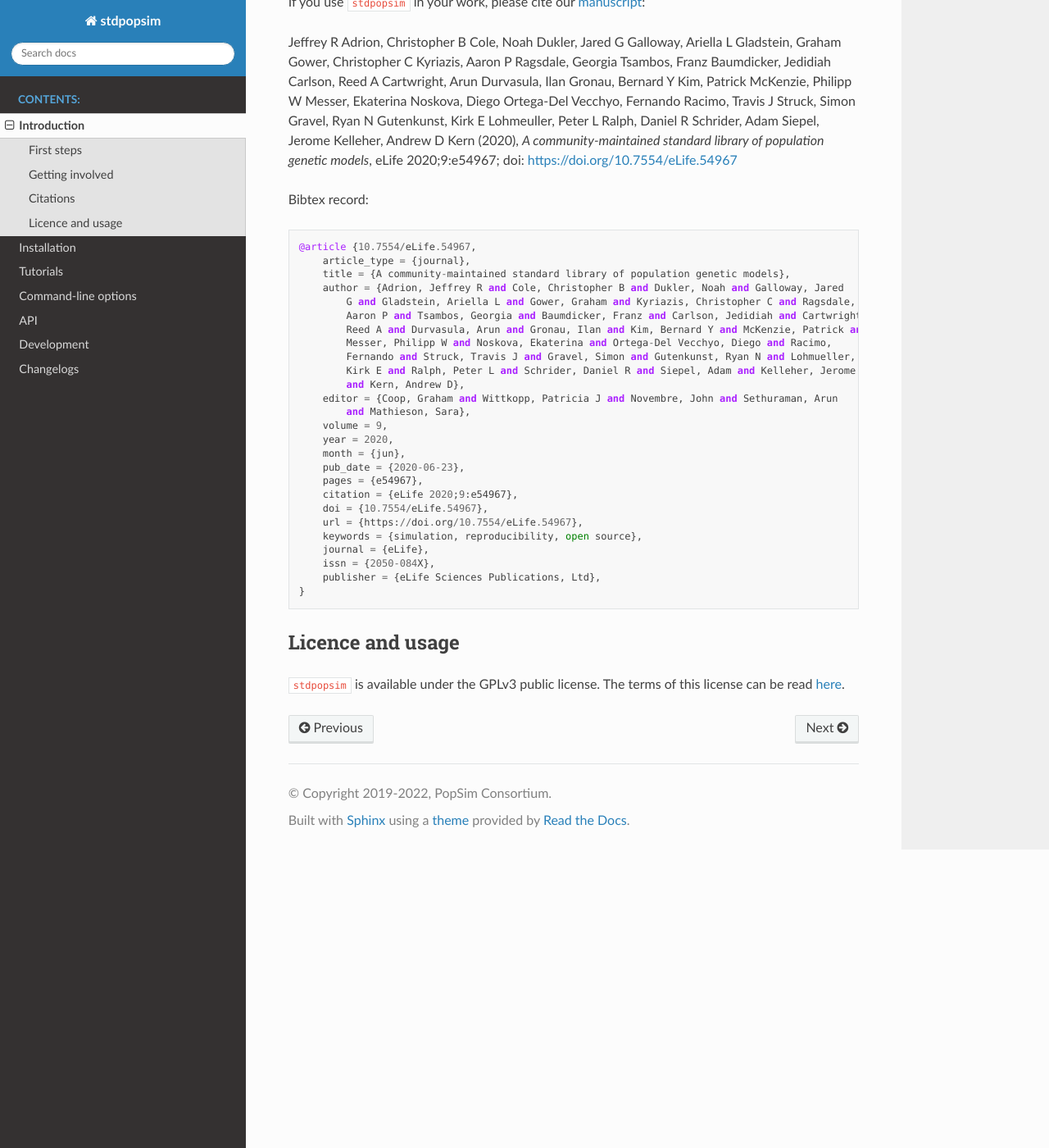
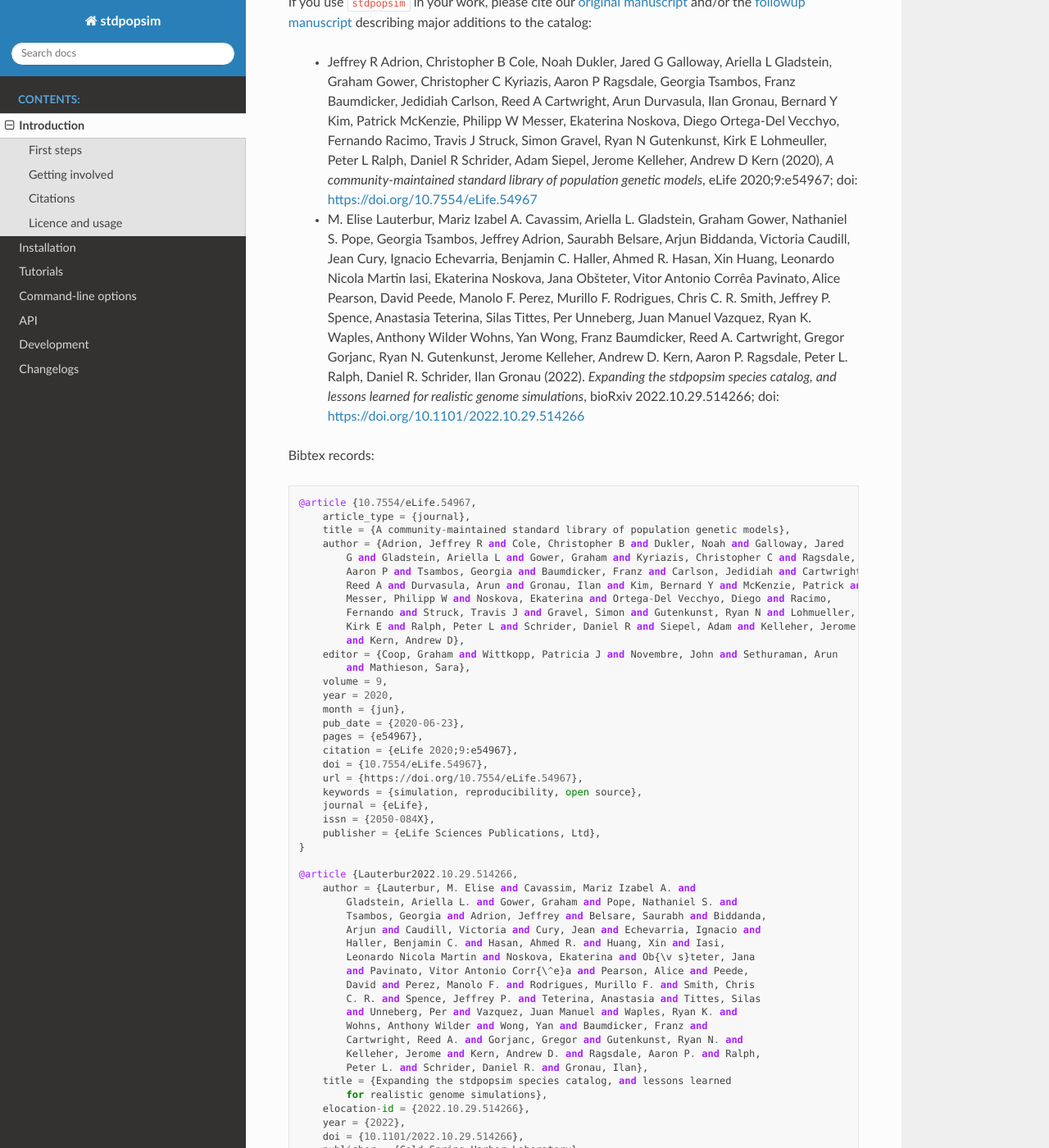
Before and after one commit to popsim-consortium/stdpopsim, a Sphinx documentation site: the page built from docs/introduction.rst, in a window 1280 px wide and 1400 px high, scrolled down 1191 px. Shown: the whole window at 82% size. Built offline with Sphinx 7.4.7 and the Read the Docs theme 2.0.0, drawn with Linux system fonts in a browser that asks for light colours; pages that are not in the unit, such as notebooks, are missing from menus; some of the changed text lies outside the part shown.

Commit message:
Add preprint DOI to docs for 0.2.0 (#1411)
* Add doi for v0.2.0 preprint

* Update bibtex

* formatting

* Formatting

```diff
--- a/docs/introduction.rst
+++ b/docs/introduction.rst
@@ -65,20 +65,34 @@
 ---------
 
 If you use ``stdpopsim`` in your work, please cite our
-`manuscript <https://doi.org/10.7554/eLife.54967>`_:
+`original manuscript <https://doi.org/10.7554/eLife.54967>`__ and/or the
+`followup manuscript <https://doi.org/10.1101/2022.10.29.514266>`__ describing
+major additions to the catalog:
 
-Jeffrey R Adrion, Christopher B Cole, Noah Dukler, Jared G Galloway,
-Ariella L Gladstein, Graham Gower, Christopher C Kyriazis, Aaron P Ragsdale,
-Georgia Tsambos, Franz Baumdicker, Jedidiah Carlson, Reed A Cartwright,
-Arun Durvasula, Ilan Gronau, Bernard Y Kim, Patrick McKenzie,
-Philipp W Messer, Ekaterina Noskova, Diego Ortega-Del Vecchyo, Fernando Racimo,
-Travis J Struck, Simon Gravel, Ryan N Gutenkunst, Kirk E Lohmeuller,
-Peter L Ralph, Daniel R Schrider, Adam Siepel, Jerome Kelleher, Andrew D Kern (2020),
-*A community-maintained standard library of population genetic models*,
-eLife 2020;9:e54967; doi: https://doi.org/10.7554/eLife.54967
+  - Jeffrey R Adrion, Christopher B Cole, Noah Dukler, Jared G Galloway,
+    Ariella L Gladstein, Graham Gower, Christopher C Kyriazis, Aaron P Ragsdale,
+    Georgia Tsambos, Franz Baumdicker, Jedidiah Carlson, Reed A Cartwright,
+    Arun Durvasula, Ilan Gronau, Bernard Y Kim, Patrick McKenzie,
+    Philipp W Messer, Ekaterina Noskova, Diego Ortega-Del Vecchyo, Fernando Racimo,
+    Travis J Struck, Simon Gravel, Ryan N Gutenkunst, Kirk E Lohmeuller,
+    Peter L Ralph, Daniel R Schrider, Adam Siepel, Jerome Kelleher, Andrew D Kern (2020),
+    *A community-maintained standard library of population genetic models*,
+    eLife 2020;9:e54967; doi: https://doi.org/10.7554/eLife.54967
 
+  - M. Elise Lauterbur, Mariz Izabel A. Cavassim, Ariella L. Gladstein, Graham
+    Gower, Nathaniel S. Pope, Georgia Tsambos, Jeffrey Adrion, Saurabh Belsare,
+    Arjun Biddanda, Victoria Caudill, Jean Cury, Ignacio Echevarria, Benjamin C.
+    Haller, Ahmed R. Hasan, Xin Huang, Leonardo Nicola Martin Iasi, Ekaterina
+    Noskova, Jana Obšteter, Vitor Antonio Corrêa Pavinato, Alice Pearson, David
+    Peede, Manolo F. Perez, Murillo F. Rodrigues, Chris C. R. Smith, Jeffrey P.
+    Spence, Anastasia Teterina, Silas Tittes, Per Unneberg, Juan Manuel Vazquez,
+    Ryan K. Waples, Anthony Wilder Wohns, Yan Wong, Franz Baumdicker, Reed A.
+    Cartwright, Gregor Gorjanc, Ryan N. Gutenkunst, Jerome Kelleher, Andrew D.
+    Kern, Aaron P. Ragsdale, Peter L. Ralph, Daniel R. Schrider, Ilan Gronau (2022).
+    *Expanding the stdpopsim species catalog, and lessons learned for realistic genome simulations*,
+    bioRxiv 2022.10.29.514266; doi: https://doi.org/10.1101/2022.10.29.514266
 
-Bibtex record::
+Bibtex records::
 
     @article {10.7554/eLife.54967,
         article_type = {journal},
@@ -107,6 +121,32 @@
         publisher = {eLife Sciences Publications, Ltd},
     }
 
+    @article {Lauterbur2022.10.29.514266,
+        author = {Lauterbur, M. Elise and Cavassim, Mariz Izabel A. and
+            Gladstein, Ariella L. and Gower, Graham and Pope, Nathaniel S. and
+            Tsambos, Georgia and Adrion, Jeffrey and Belsare, Saurabh and Biddanda,
+            Arjun and Caudill, Victoria and Cury, Jean and Echevarria, Ignacio and
+            Haller, Benjamin C. and Hasan, Ahmed R. and Huang, Xin and Iasi,
+            Leonardo Nicola Martin and Noskova, Ekaterina and Ob{\v s}teter, Jana
+            and Pavinato, Vitor Antonio Corr{\^e}a and Pearson, Alice and Peede,
+            David and Perez, Manolo F. and Rodrigues, Murillo F. and Smith, Chris
+            C. R. and Spence, Jeffrey P. and Teterina, Anastasia and Tittes, Silas
+            and Unneberg, Per and Vazquez, Juan Manuel and Waples, Ryan K. and
+            Wohns, Anthony Wilder and Wong, Yan and Baumdicker, Franz and
+            Cartwright, Reed A. and Gorjanc, Gregor and Gutenkunst, Ryan N. and
+            Kelleher, Jerome and Kern, Andrew D. and Ragsdale, Aaron P. and Ralph,
+            Peter L. and Schrider, Daniel R. and Gronau, Ilan},
+        title = {Expanding the stdpopsim species catalog, and lessons learned
+            for realistic genome simulations},
+        elocation-id = {2022.10.29.514266},
+        year = {2022},
+        doi = {10.1101/2022.10.29.514266},
+        publisher = {Cold Spring Harbor Laboratory},
+        URL = {https://www.biorxiv.org/content/early/2022/10/31/2022.10.29.514266},
+        eprint = {https://www.biorxiv.org/content/early/2022/10/31/2022.10.29.514266.full.pdf},
+        journal = {bioRxiv}
+    }
+
 
 Licence and usage
 -----------------
```
